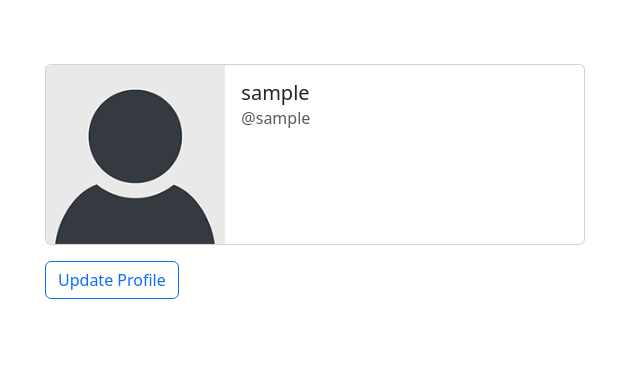
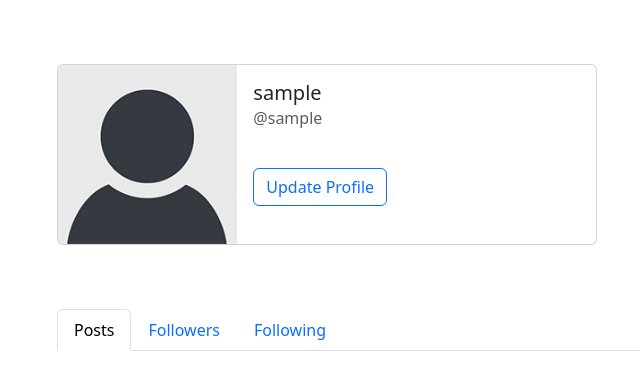
Before and after one commit to LionelMv/TradersIn, a Django app: page /user/profile/1/ in a window 1280 px wide. Shown: the part 56-446 px from the top of the page, without its empty margins (37-677 px from the left). Run offline with Django 5.2, Linux system fonts and the light colour scheme; the visitor is signed in with stand-in values (Sample User, id 1); data comes from the database, SQL or seed files in the repository; data that the repository does not hold is empty.

Commit message:
feat: Add followers and following section
These are the changes made to create this profile page:
- Added sections to separate posts, followers and following
- Show followers and following usernames on followers and following
  tabs.
- Place Update Profile inside the bootstrap card for profile.

```diff
--- a/user/templates/user/profile.html
+++ b/user/templates/user/profile.html
@@ -1,6 +1,7 @@
 {% extends "blog/base.html" %}
 {% block content %}
     <br><br>
+    <div class="container">
         <div class="card mb-3" style="max-width: 540px;">
             <div class="row g-0">
                 <div class="col-md-4">
@@ -11,26 +12,61 @@
                         <h5 class="card-title">{{ profile.user.username }}</h5>
                         <h6 class="card-subtitle mb-2 text-body-secondary">@{{ profile.user.username|lower }}</h6>
                         <p class="card-text">{{ profile.user.profile.bio }}</p>
-                    <!--p class="card-text"><small class="text-body-secondary">Last updated 3 mins ago</small></p-->
+                        <br>
+                        <a href="{% url 'user:update_user' %}" class="btn btn-outline-primary">Update Profile</a>
                     </div>
                 </div>
             </div>
         </div>
-    <a href="{% url 'user:update_user' %}" class="btn btn-outline-primary">Update Profile</a>
         <br><br>
+
+        <!-- Tab section -->
+        <ul class="nav nav-tabs" id="myTab" role="tablist">
+            <li class="nav-item" role="presentation">
+                <button class="nav-link active" id="posts-tab" data-bs-toggle="tab" data-bs-target="#posts" type="button" role="tab" aria-controls="posts" aria-selected="true">Posts</button>
+            </li>
+            <li class="nav-item" role="presentation">
+                <button class="nav-link" id="followers-tab" data-bs-toggle="tab" data-bs-target="#followers" type="button" role="tab" aria-controls="followers" aria-selected="false">Followers</button>
+            </li>
+            <li class="nav-item" role="presentation">
+                <button class="nav-link" id="following-tab" data-bs-toggle="tab" data-bs-target="#following" type="button" role="tab" aria-controls="following" aria-selected="false">Following</button>
+            </li>
+        </ul>
+
+        <div class="tab-content" id="myTabContent">
+            <div class="tab-pane fade show active" id="posts" role="tabpanel" aria-labelledby="posts-tab">
+                <br>
                 {% if posts %}
-        <h2>Posts</h2>
                     {% for post in posts %}
                         <!-- User posts-->
                         <div class="card mb-4 shadow p-3 mb-5 bg-body-tertiary rounded" style="max-width: 540px;">
-                <!--a href="#!"><img class="card-img-top" src="https://dummyimage.com/850x350/dee2e6/6c757d.jpg" alt="..." /></a-->
                             <div class="card-body">
                                 <div class="small text-muted">{{ post.date_posted|date:"F d, Y H:i" }}</div>
                                 <h2 class="card-title">{{ post.title }}</h2>
                                 <p class="card-text">{{ post.content }}</p>
-                    <!--a class="btn btn-primary" href="#!">Read more →</a-->
                             </div>
                         </div>
                     {% endfor %}
                 {% endif %}
+            </div>
+            <div class="tab-pane fade" id="followers" role="tabpanel" aria-labelledby="followers-tab">
+                <div>
+                    <br>
+                    {% for follower in profile.followed_by.all %}
+                        <a href="{% url 'user:profile' follower.user.id %}">{{ follower.user.username }}</a>
+                        <br>
+                    {% endfor %}
+                </div>
+            </div>
+            <div class="tab-pane fade" id="following" role="tabpanel" aria-labelledby="following-tab">
+                <div>
+                    <br>
+                    {% for following in profile.follows.all %}
+                        <a href="{% url 'user:profile' following.user.id %}">{{ following.user.username }}</a>
+                        <br>
+                    {% endfor %}
+                </div>
+            </div>
+        </div>
+    </div>
 {% endblock content %}
```
Lines whose indentation alone changed are shown as unchanged.
